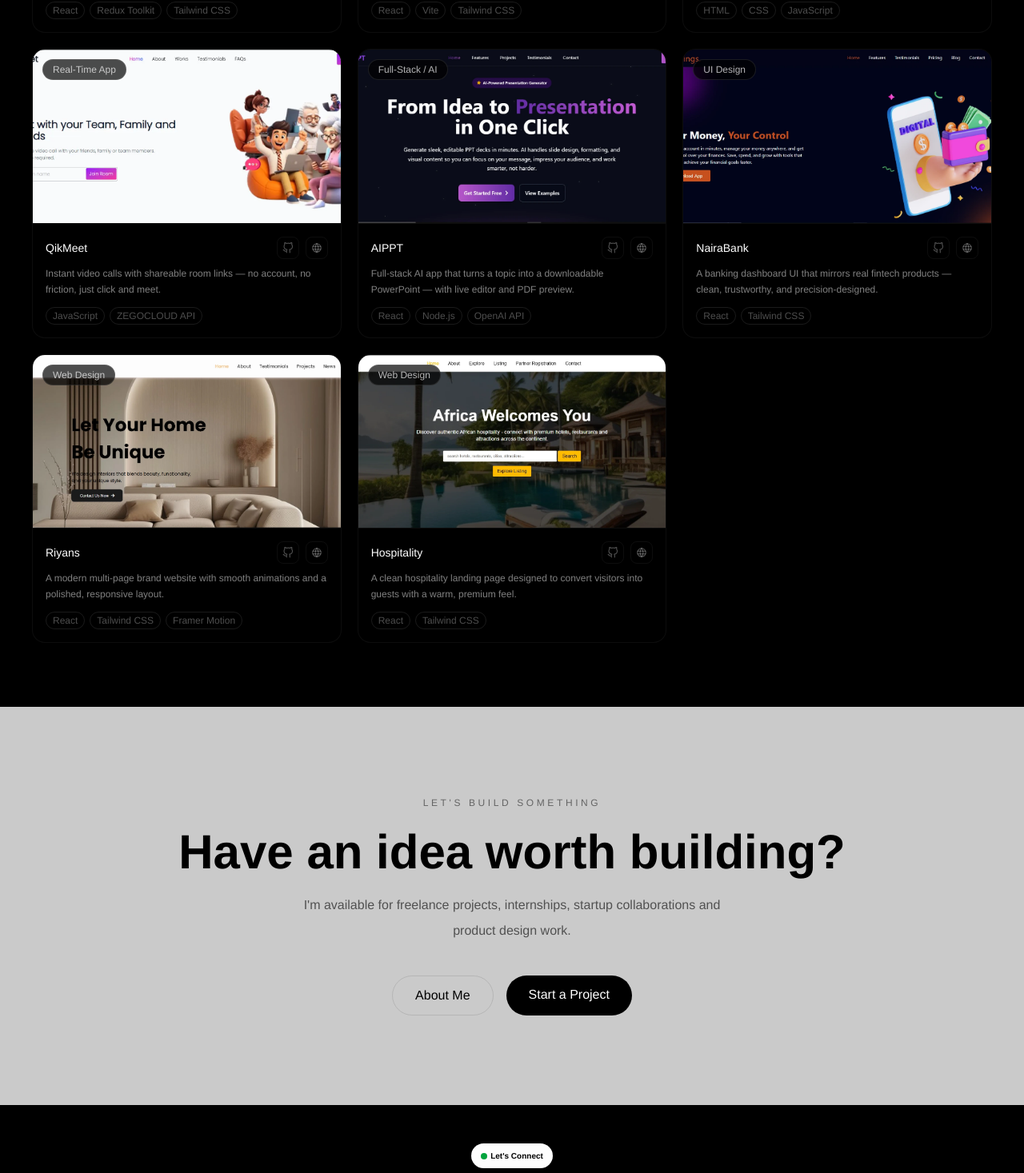
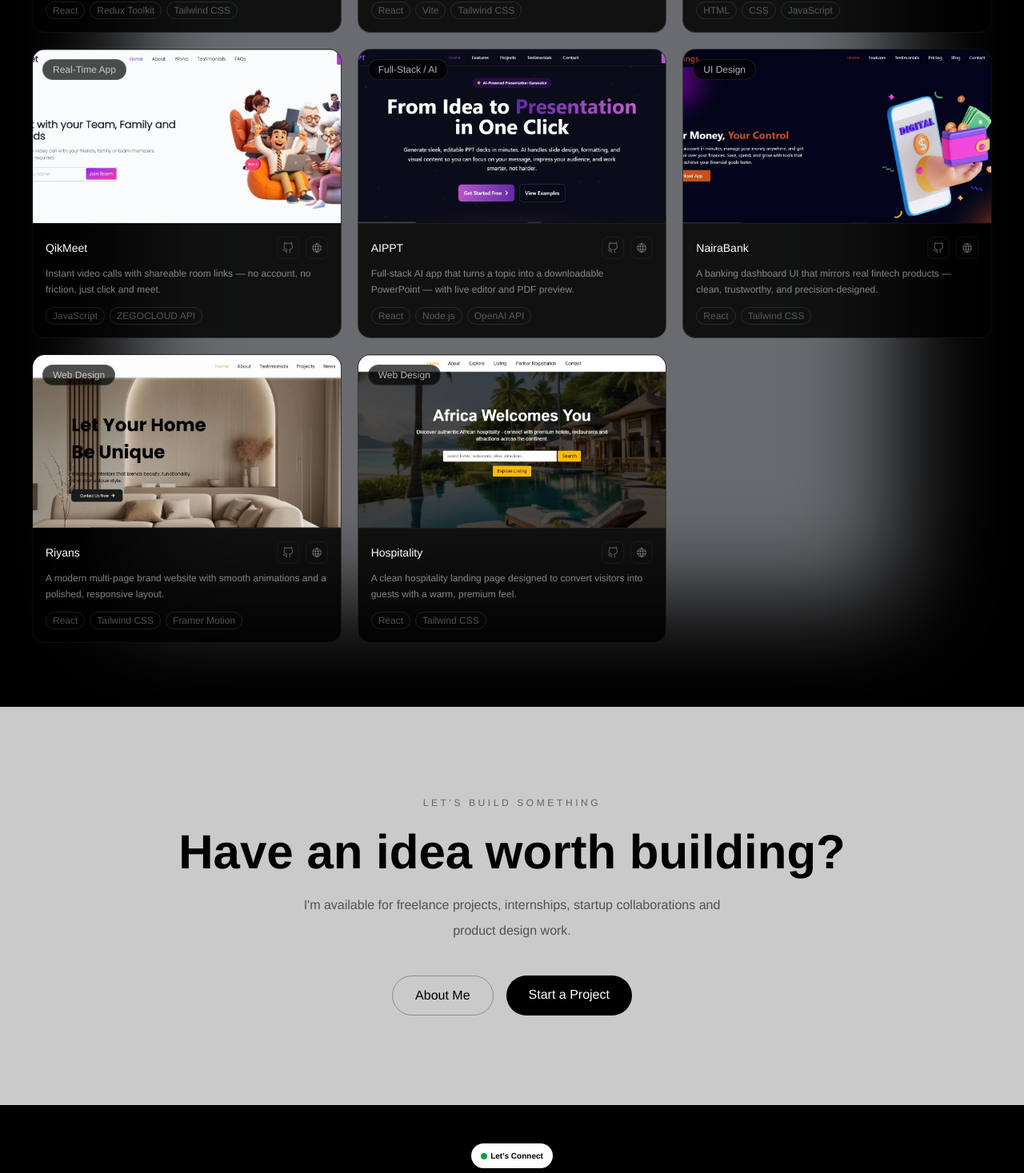
Before and after one commit to AghoghoOgbotor18/portfolio-website, a React (Vite) app: page /projects in a window 1280 px wide. Shown: the part 1058-2525 px from the top of the page at 80% size. Built offline with nearby package versions, Linux system fonts and the light colour scheme; a web font is replaced by a local one.

Commit message:
add a blur to the projectgrid background in the project page and remove the service pricing section

```diff
--- a/src/components/Project/ProjectCTA.jsx
+++ b/src/components/Project/ProjectCTA.jsx
@@ -29,14 +29,14 @@ const ProjectCTA = () => {
 
                     <Link
                         to="/about"
-                        className='px-7 py-3 rounded-full border border-black/10 text-black hover:bg-black hover:text-white transition'
+                        className='px-7 py-3 rounded-full border border-black/30 text-black hover:bg-black hover:text-white transition'
                     >
                         About Me
                     </Link>
 
                     <Link
                         to="/services#inquiry"
-                        className='px-7 py-3 rounded-full bg-black text-white hover:scale-105 transition'
+                        className='px-7 py-3 rounded-full bg-black text-white hover:scale-101 transition'
                     >
                         Start a Project
                     </Link>
--- a/src/components/Project/ProjectGrid.jsx
+++ b/src/components/Project/ProjectGrid.jsx
@@ -13,7 +13,9 @@ const ProjectGrid = ({ projects }) => {
     )
 
     return (
-        <div className='grid grid-cols-1 md:grid-cols-2 lg:grid-cols-3 gap-5'>
+        <div className='grid grid-cols-1 md:grid-cols-2 lg:grid-cols-3 gap-5 relative'>
+            {/* Blur Background */}
+            <div className='absolute w-[80%] h-[80%] top-[15%] left-[10%] blur-3xl bg-gray-300 opacity-50'></div>
             {projects.map((project, i) => (
                 <div
                     key={project.id}
@@ -42,7 +44,7 @@ const ProjectGrid = ({ projects }) => {
                     </div>
 
                     {/* Bottom */}
-                    <div className='flex flex-col gap-2 p-4 border-t border-white/5'>
+                    <div className='flex flex-col gap-2 p-4 border-t border-white/5 bg-black/60'>
                         <div className='flex justify-between items-center'>
                             <h3 className='text-white font-medium text-sm'>{project.title}</h3>
                             <div className='flex gap-2' onClick={(e) => e.stopPropagation()}>
@@ -59,7 +61,7 @@ const ProjectGrid = ({ projects }) => {
                         <p className='text-white/50 text-xs leading-5'>{project.description}</p>
                         <div className='flex flex-wrap gap-1.5 mt-1'>
                             {project.stack.map((s, j) => (
-                                <span key={j} className='text-xs text-white/30 border border-white/10 px-2 py-0.5 rounded-full'>
+                                <span key={j} className='text-xs text-white/30 border border-white/10 hover:border-white/15 hover:text-white/40 px-2 py-0.5 rounded-full'>
                                     {s}
                                 </span>
                             ))}
--- a/src/components/ProjectDetail/ProjectCTA.jsx
+++ b/src/components/ProjectDetail/ProjectCTA.jsx
@@ -3,7 +3,7 @@ import { Link } from 'react-router-dom'
 import { FiArrowUpRight, FiArrowLeft } from 'react-icons/fi'
 
 const ProjectCTA = () => (
-    <section className='bg-black/95 px-10 max-sm:px-4 py-16 border-t border-white/5'>
+    <section className='px-10 max-sm:px-4 py-16 border-t border-white/5'>
         <div className='max-w-6xl mx-auto flex flex-col md:flex-row items-center justify-between gap-8 bg-white/3 border border-white/5 rounded-3xl px-10 py-10 max-sm:px-6'>
             <div className='flex flex-col gap-2'>
                 <h3 className='text-2xl font-semibold text-white'>Like what you see?</h3>
--- a/src/pages/Services.jsx
+++ b/src/pages/Services.jsx
@@ -16,7 +16,6 @@ const Services = () => {
             <ServicesHero />
             <ServicesList />
             <ServicesProcess />
-            <ServicesPricing />
             <ServicesFAQ />
             <ServicesInquiry />
         </main>
```
